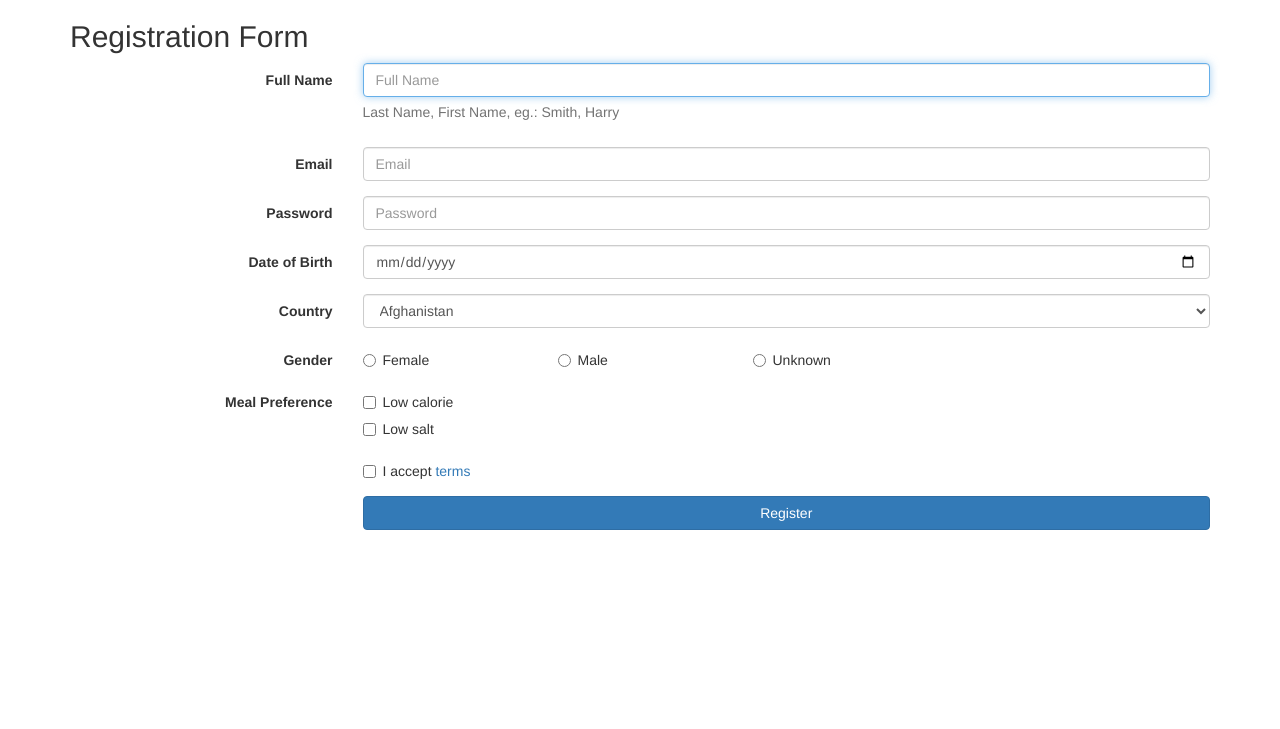
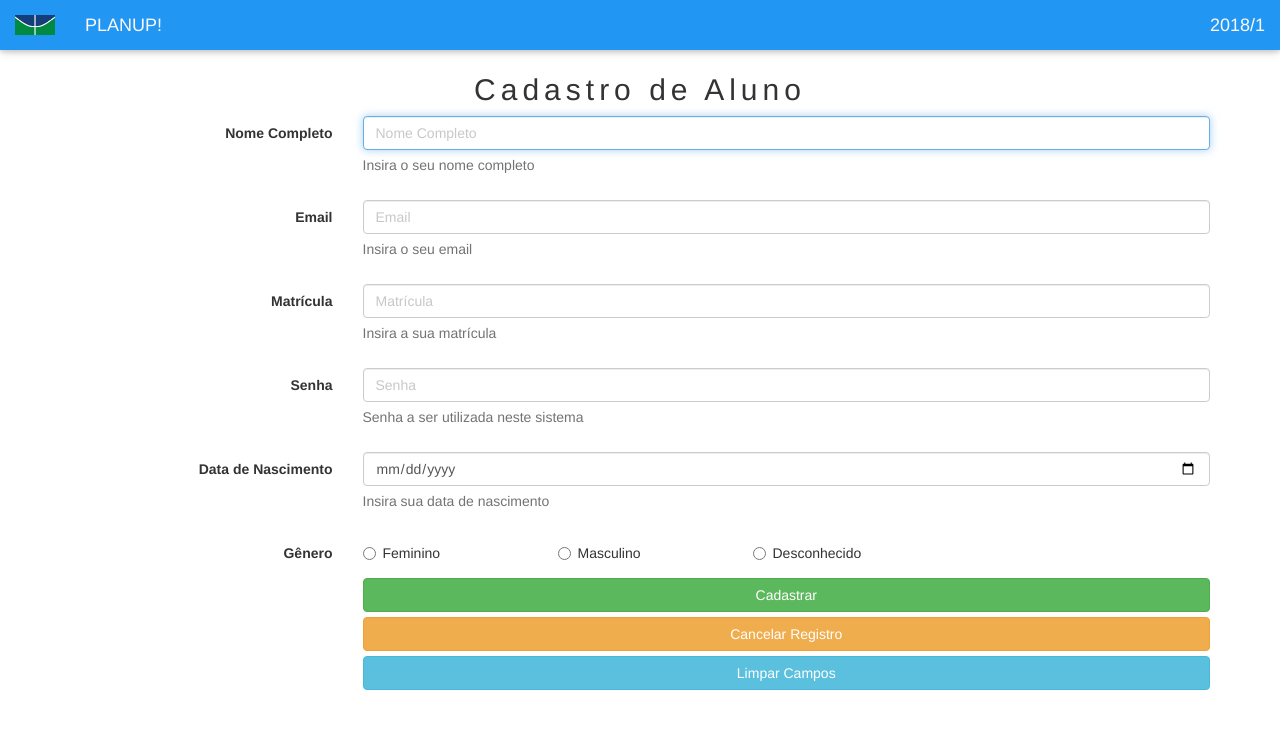
Before and after one commit to Desenho-Grupo2/PlanUp, a Django app: a page that uses planup/src/students/templates/students/student_new.html in a window 1280 px wide. Shown: the top 729 px of the page. Run offline with Django 3.2, Linux system fonts and the light colour scheme; some libraries are stand-ins or nearby versions.

Commit message:
Insert navbar and finished student enrollment screen

```diff
--- a/planup/src/planup/settings/base.py
+++ b/planup/src/planup/settings/base.py
@@ -14,7 +14,6 @@ import os
 
 # Build paths inside the project like this: os.path.join(BASE_DIR, ...)
 BASE_DIR = os.path.dirname(os.path.dirname(os.path.dirname(os.path.abspath(__file__))))
-
 
 # Quick-start development settings - unsuitable for production
 # See https://docs.djangoproject.com/en/1.11/howto/deployment/checklist/
@@ -38,6 +37,7 @@ INSTALLED_APPS = [
     'django.contrib.messages',
     'django.contrib.staticfiles',
     'students',
+    'planup',
 ]
 
 MIDDLEWARE = [
@@ -119,3 +119,7 @@ USE_TZ = True
 # https://docs.djangoproject.com/en/1.11/howto/static-files/
 
 STATIC_URL = '/static/'
+
+STATICFILES_DIRS = (
+    os.path.join(BASE_DIR,"static"),
+)
--- /dev/null
+++ b/planup/src/planup/static/css/styles.css
@@ -0,0 +1,23 @@
+body {
+    font-family: "Arial", Georgia, Serif;
+}
+
+h1,h2,h3,h4,h5,h6 {
+    font-family: "Arial";
+    letter-spacing: 5px;
+}
+
+.modal-header, h4, .close {
+    background-color: #5cb85c;
+    color:white !important;
+    text-align: center;
+    font-size: 30px;
+}
+
+.modal-footer {
+    background-color: #f9f9f9;
+}
+
+.navbar-brand {
+    color: #FBF9F9;
+}
--- /dev/null
+++ b/planup/src/planup/templates/navbar.html
@@ -0,0 +1,28 @@
+{% load staticfiles %}
+
+<html>
+    <title>PlanUp!</title>
+    <meta charset="UTF-8">
+    <meta name="viewport" content="width=device-width, initial-scale=1">
+    <link rel="stylesheet" href="https://www.w3schools.com/w3css/4/w3.css">
+    <link rel="stylesheet" href="{% static 'css/styles.css' %}">
+
+    <head>
+        <meta name="viewport" content="width=device-width, initial-scale=1">
+            <link rel="stylesheet" href="https://maxcdn.bootstrapcdn.com/bootstrap/3.3.7/css/bootstrap.min.css">
+            <script src="https://ajax.googleapis.com/ajax/libs/jquery/3.3.1/jquery.min.js"></script>
+            <script src="https://maxcdn.bootstrapcdn.com/bootstrap/3.3.7/js/bootstrap.min.js"></script>
+    </head>
+    <body>
+        <div class="w3-top">
+            <div class="w3-bar w3-blue w3-card">
+                <a class="navbar-brand" id="img-unb" target="_blank">
+                    <img src="{% static 'images/unb.png' %}" alt="Imagem da UnB" style="width: 40px" /></a>
+                <a href="/" class="navbar-brand">PLANUP!</a>
+                <div class="w3-right w3-hide-small">
+                    <a class="navbar-brand"id="myBtn"><i class="fa fa-envelope"></i> 2018/1</a>
+                </div>
+            </div>
+        </div>
+    </body>
+</html>
--- a/planup/src/students/forms.py
+++ b/planup/src/students/forms.py
@@ -6,4 +6,9 @@ class StudentForm(forms.ModelForm):
     class Meta:
 
         model = Student
-        fields = ("name_student","email_student","password_student","registration_student","age_of_birth_student")
+        fields = ("name_student",
+                  "email_student",
+                  "password_student",
+                  "registration_student",
+                  "age_of_birth_student",
+                  "gender_student")
--- a/planup/src/students/models.py
+++ b/planup/src/students/models.py
@@ -8,6 +8,7 @@ class Student(models.Model):
     password_student = models.CharField(max_length=14)
     registration_student = models.CharField(max_length=14)
     age_of_birth_student = models.CharField(max_length=14)
+    gender_student = models.CharField(max_length=14)
 
     def __unicode__(self):
         return self.name
--- a/planup/src/students/templates/students/student_new.html
+++ b/planup/src/students/templates/students/student_new.html
@@ -1,101 +1,87 @@
 <link href="//netdna.bootstrapcdn.com/bootstrap/3.2.0/css/bootstrap.min.css" rel="stylesheet" id="bootstrap-css">
 <script src="//netdna.bootstrapcdn.com/bootstrap/3.2.0/js/bootstrap.min.js"></script>
 <script src="//code.jquery.com/jquery-1.11.1.min.js"></script>
-<!------ Include the above in your HEAD tag ---------->
 
+{% include "navbar.html" %}
 <div class="container">
-            <form class="form-horizontal" role="form">
-                <h2>Registration Form</h2>
+    <form method="post" class="form-horizontal" role="form">
+        <input type='hidden' name='csrfmiddlewaretoken' value='3UOQiRT1Eu6JuqIB1ZOBDcjOZRVZ8VBV7qn2NjX4DR9YAZ92KrwXgwUZ1YIpKg1Z' />
+
+        <h2 align="center">Cadastro de Aluno</h2>
+        <h2 align="center">Cadastro de Aluno</h2>
         <div class="form-group">
-                    <label for="firstName" class="col-sm-3 control-label">Full Name</label>
+            <label for="id_name_student" class="col-sm-3 control-label">Nome Completo</label>
             <div class="col-sm-9">
-                        <input type="text" id="firstName" placeholder="Full Name" class="form-control" autofocus>
-                        <span class="help-block">Last Name, First Name, eg.: Smith, Harry</span>
+                <input type="text" id="id_name_student" placeholder="Nome Completo"
+                       maxlength="40" required class="form-control" autofocus name="name_student">
+                <span class="help-block">Insira o seu nome completo</span>
             </div>
         </div>
+
         <div class="form-group">
-                    <label for="email" class="col-sm-3 control-label">Email</label>
+            <label for="id_email_student" class="col-sm-3 control-label">Email</label>
                 <div class="col-sm-9">
-                        <input type="email" id="email" placeholder="Email" class="form-control">
+                    <input type="email" id="id_email_student" placeholder="Email"
+                           maxlength="40" required class="form-control" name="email_student">
+                    <span class="help-block">Insira o seu email</span>
                 </div>
         </div>
+
         <div class="form-group">
-                    <label for="password" class="col-sm-3 control-label">Password</label>
+            <label for="id_registration_student" class="col-sm-3 control-label">Matrícula</label>
             <div class="col-sm-9">
-                        <input type="password" id="password" placeholder="Password" class="form-control">
+                <input type="text" id="id_registration_student" placeholder="Matrícula"
+                       maxlength="14" required class="form-control" autofocus name="registration_student">
+                <span class="help-block">Insira a sua matrícula</span>
             </div>
         </div>
+
         <div class="form-group">
-                    <label for="birthDate" class="col-sm-3 control-label">Date of Birth</label>
+            <label for="id_password_student" class="col-sm-3 control-label">Senha</label>
             <div class="col-sm-9">
-                        <input type="date" id="birthDate" class="form-control">
+                <input type="password" id="id_password_student" placeholder="Senha"
+                       maxlength="14" required class="form-control" name="password_student">
+                <span class="help-block">Senha a ser utilizada neste sistema</span>
             </div>
         </div>
+
         <div class="form-group">
-                    <label for="country" class="col-sm-3 control-label">Country</label>
+            <label for="id_age_of_birth_student" class="col-sm-3 control-label">Data de Nascimento</label>
             <div class="col-sm-9">
-                        <select id="country" class="form-control">
-                            <option>Afghanistan</option>
-                            <option>Bahamas</option>
-                            <option>Cambodia</option>
-                            <option>Denmark</option>
-                            <option>Ecuador</option>
-                            <option>Fiji</option>
-                            <option>Gabon</option>
-                            <option>Haiti</option>
-                        </select>
+                <input type="date" id="id_age_of_birth_student" class="form-control" name="age_of_birth_student">
+                <span class="help-block">Insira sua data de nascimento</span>
             </div>
-                </div> <!-- /.form-group -->
+        </div>
+
         <div class="form-group">
-                    <label class="control-label col-sm-3">Gender</label>
+            <label for="id_gender_student" class="control-label col-sm-3">Gênero</label>
             <div class="col-sm-6">
                 <div class="row">
                     <div class="col-sm-4">
                         <label class="radio-inline">
-                                    <input type="radio" id="femaleRadio" value="Female">Female
+                            <input type="radio" id="id_gender_student" value="Feminino" name="gender_student">Feminino
                         </label>
                     </div>
                     <div class="col-sm-4">
                         <label class="radio-inline">
-                                    <input type="radio" id="maleRadio" value="Male">Male
+                            <input type="radio" id="id_gender_student" value="Masculino" name="gender_student">Masculino
                         </label>
                     </div>
                     <div class="col-sm-4">
                         <label class="radio-inline">
-                                    <input type="radio" id="uncknownRadio" value="Unknown">Unknown
+                            <input type="radio" id="uncknownRadio" value="Desconhecido" name="gender_student">Desconhecido
                         </label>
                     </div>
                 </div>
             </div>
-                </div> <!-- /.form-group -->
+        </div>
+
         <div class="form-group">
-                    <label class="control-label col-sm-3">Meal Preference</label>
-                    <div class="col-sm-9">
-                        <div class="checkbox">
-                            <label>
-                                <input type="checkbox" id="calorieCheckbox" value="Low calorie">Low calorie
-                            </label>
-                        </div>
-                        <div class="checkbox">
-                            <label>
-                                <input type="checkbox" id="saltCheckbox" value="Low salt">Low salt
-                            </label>
+            <div class="col-sm-9 col-sm-offset-3">
+                <button type="submit" class="btn btn-success btn-block">Cadastrar</button>
+                <a href="/" class="btn btn-warning btn-block">Cancelar Registro</a>
+                <button type="reset" class="btn btn-info btn-block">Limpar Campos</button>
             </div>
         </div>
-                </div> <!-- /.form-group -->
-                <div class="form-group">
-                    <div class="col-sm-9 col-sm-offset-3">
-                        <div class="checkbox">
-                            <label>
-                                <input type="checkbox">I accept <a href="#">terms</a>
-                            </label>
+    </form>
 </div>
-                    </div>
-                </div> <!-- /.form-group -->
-                <div class="form-group">
-                    <div class="col-sm-9 col-sm-offset-3">
-                        <button type="submit" class="btn btn-primary btn-block">Register</button>
-                    </div>
-                </div>
-            </form> <!-- /form -->
-        </div> <!-- ./container -->
```
Also changed, not shown: planup/src/planup/static/images/unb.png (renamed from planup/src/images/unb.png), planup/src/planup/static/javascript/javascript.js (added), planup/src/planup/urls.py (line endings or trailing spaces). Lines whose indentation alone changed are shown as unchanged.
